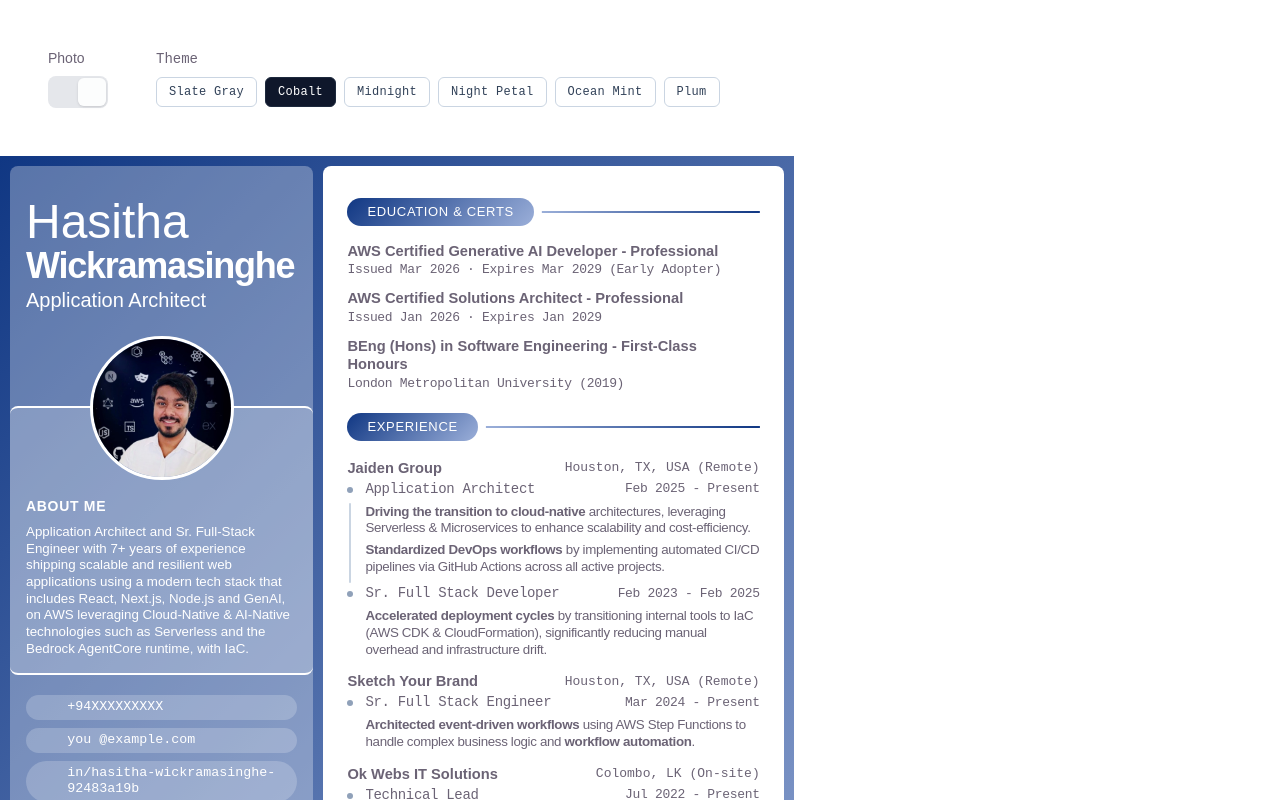
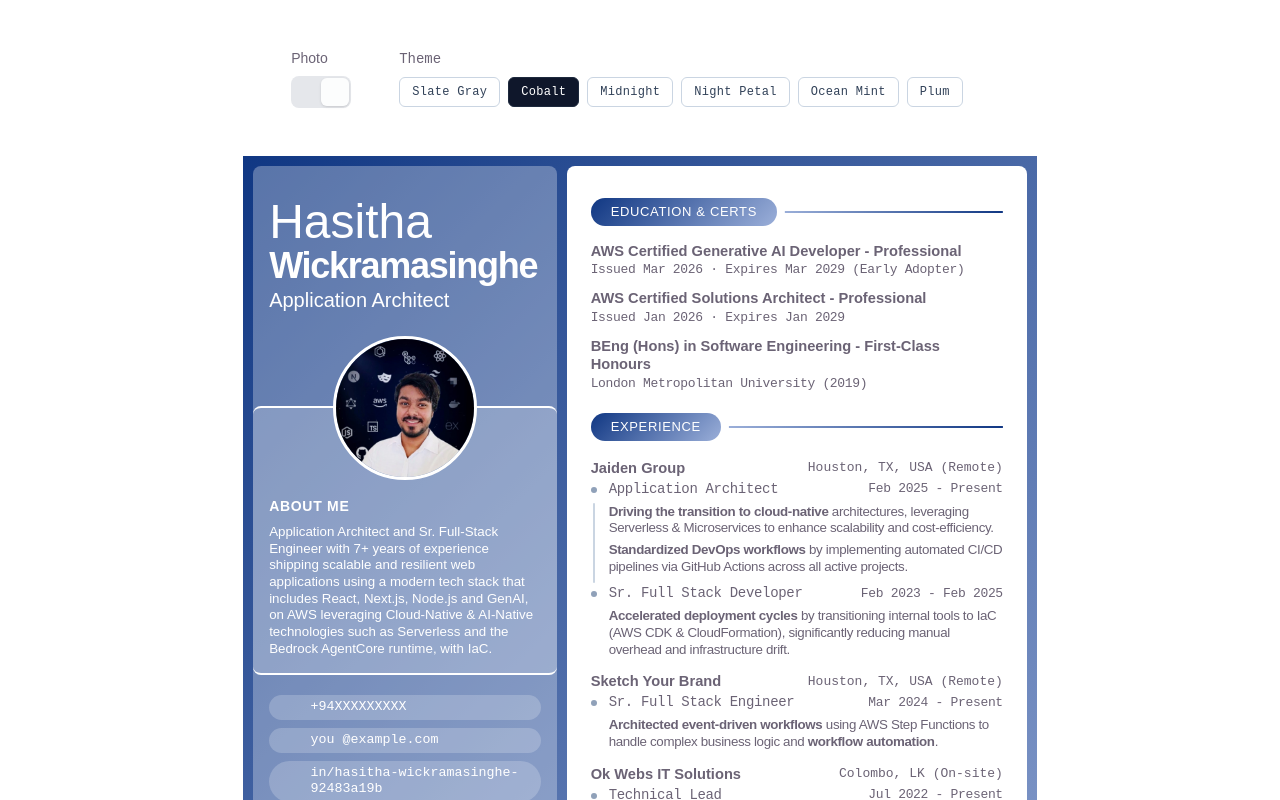
Before and after one commit to haZya/resume, a React (Vite) app: page / in a window 1280 px wide. Shown: the top 800 px of the page. Built offline with nearby package versions, Linux system fonts and the light colour scheme; some icons are missing.

Commit message:
refactor: center to the middle of page

```diff
--- a/src/index.css
+++ b/src/index.css
@@ -26,10 +26,8 @@
 
 body {
   background-color: #fff;
-}
-
-p {
-  margin: 0;
+  display: flex;
+  justify-content: center;
 }
 
 @page {
```
